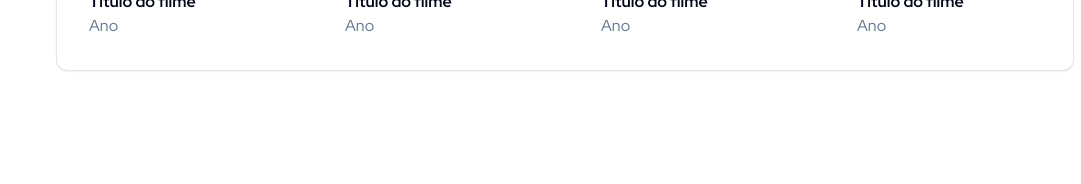
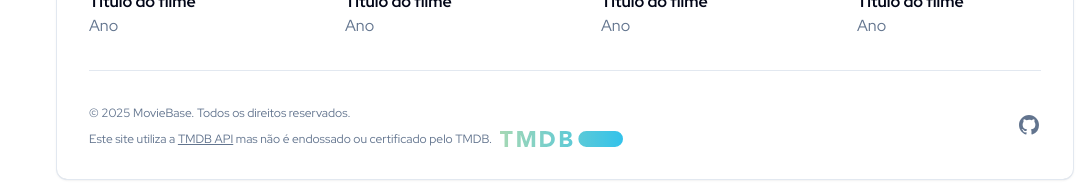
Before and after one commit to barcaca/moviebase, a Next.js app: page / in a window 1280 px wide. Shown: the part 994-1178 px from the top of the page, without its empty margins (199-1280 px from the left). Before the commit the page ends 1072 px from the top, so only its background shows below. Built offline with nearby package versions, Linux system fonts and the light colour scheme.

Commit message:
feat: criar componente Footer

```diff
--- a/app/layout.tsx
+++ b/app/layout.tsx
@@ -1,3 +1,4 @@
+import Footer from '@/components/layout/footer'
 import SidebarLayout from '@/components/layout/sidebar-layout'
 import { redhat } from '@/fonts/font'
 import '@/styles/globals.css'
@@ -27,6 +28,7 @@ export default function RootLayout({
           <main className="flex flex-1 flex-col pb-2 lg:min-w-0 lg:pt-2 lg:pr-2 lg:pl-64">
             <div className="grow p-6 lg:rounded-lg lg:bg-transparent lg:p-8 lg:shadow-sm lg:ring-1 lg:ring-border dark:lg:bg-zinc-900 dark:lg:ring-white/10">
               {children}
+              <Footer />
             </div>
           </main>
         </div>
--- /dev/null
+++ b/components/layout/footer.tsx
@@ -0,0 +1,77 @@
+import tmdbLogo from '@/public/tmdb-logo.svg'
+import Image from 'next/image'
+import Link from 'next/link'
+
+const social = [
+  {
+    name: 'GitHub',
+    href: '#',
+    icon: (props: React.SVGProps<SVGSVGElement>) => (
+      <svg fill="currentColor" viewBox="0 0 24 24" {...props}>
+        <title>GitHub</title>
+        <path
+          fillRule="evenodd"
+          d="M12 2C6.477 2 2 6.484 2 12.017c0 4.425 2.865 8.18 6.839 9.504.5.092.682-.217.682-.483 0-.237-.008-.868-.013-1.703-2.782.605-3.369-1.343-3.369-1.343-.454-1.158-1.11-1.466-1.11-1.466-.908-.62.069-.608.069-.608 1.003.07 1.531 1.032 1.531 1.032.892 1.53 2.341 1.088 2.91.832.092-.647.35-1.088.636-1.338-2.22-.253-4.555-1.113-4.555-4.951 0-1.093.39-1.988 1.029-2.688-.103-.253-.446-1.272.098-2.65 0 0 .84-.27 2.75 1.026A9.564 9.564 0 0112 6.844c.85.004 1.705.115 2.504.337 1.909-1.296 2.747-1.027 2.747-1.027.546 1.379.202 2.398.1 2.651.64.7 1.028 1.595 1.028 2.688 0 3.848-2.339 4.695-4.566 4.943.359.309.678.92.678 1.855 0 1.338-.012 2.419-.012 2.747 0 .268.18.58.688.482A10.019 10.019 0 0022 12.017C22 6.484 17.522 2 12 2z"
+          clipRule="evenodd"
+        />
+      </svg>
+    ),
+  },
+]
+
+const Footer = () => {
+  const year = new Date().getFullYear()
+  return (
+    <footer
+      className="bg-background/80 backdrop-blur-sm"
+      aria-labelledby="footer-heading"
+    >
+      <h2 id="footer-heading" className="sr-only">
+        Rodapé
+      </h2>
+      <div className="mt-8 flex flex-col items-center border-border border-t pt-8 md:flex-row md:justify-between">
+        <div className="flex space-x-6 md:order-2">
+          {social.map(item => (
+            <Link
+              key={item.name}
+              href={item.href}
+              target="_blank"
+              rel="noopener noreferrer"
+              className="text-muted-foreground hover:text-foreground"
+            >
+              <span className="sr-only">{item.name}</span>
+              <item.icon aria-hidden="true" className="h-6 w-6" />
+            </Link>
+          ))}
+        </div>
+
+        <div className="mt-8 space-y-2 text-muted-foreground text-xs leading-5 md:order-1 md:mt-0">
+          <p>&copy; {year} MovieBase. Todos os direitos reservados.</p>
+
+          <div className="flex items-center gap-2 text-muted-foreground">
+            <p className="text-xs">
+              Este site utiliza a{' '}
+              <Link
+                href="https://www.themoviedb.org/"
+                target="_blank"
+                rel="noreferrer noopener"
+                className="underline transition-colors hover:text-foreground"
+                aria-label="Saiba mais sobre a API do TMDB"
+              >
+                TMDB API
+              </Link>{' '}
+              mas não é endossado ou certificado pelo TMDB.
+            </p>
+            <Image
+              src={tmdbLogo}
+              alt="TMDB Logo"
+              className="h-4 w-fit opacity-80 transition-opacity hover:opacity-100"
+            />
+          </div>
+        </div>
+      </div>
+    </footer>
+  )
+}
+
+export default Footer
```
Also changed, not shown: public/tmdb-logo.svg (added).
